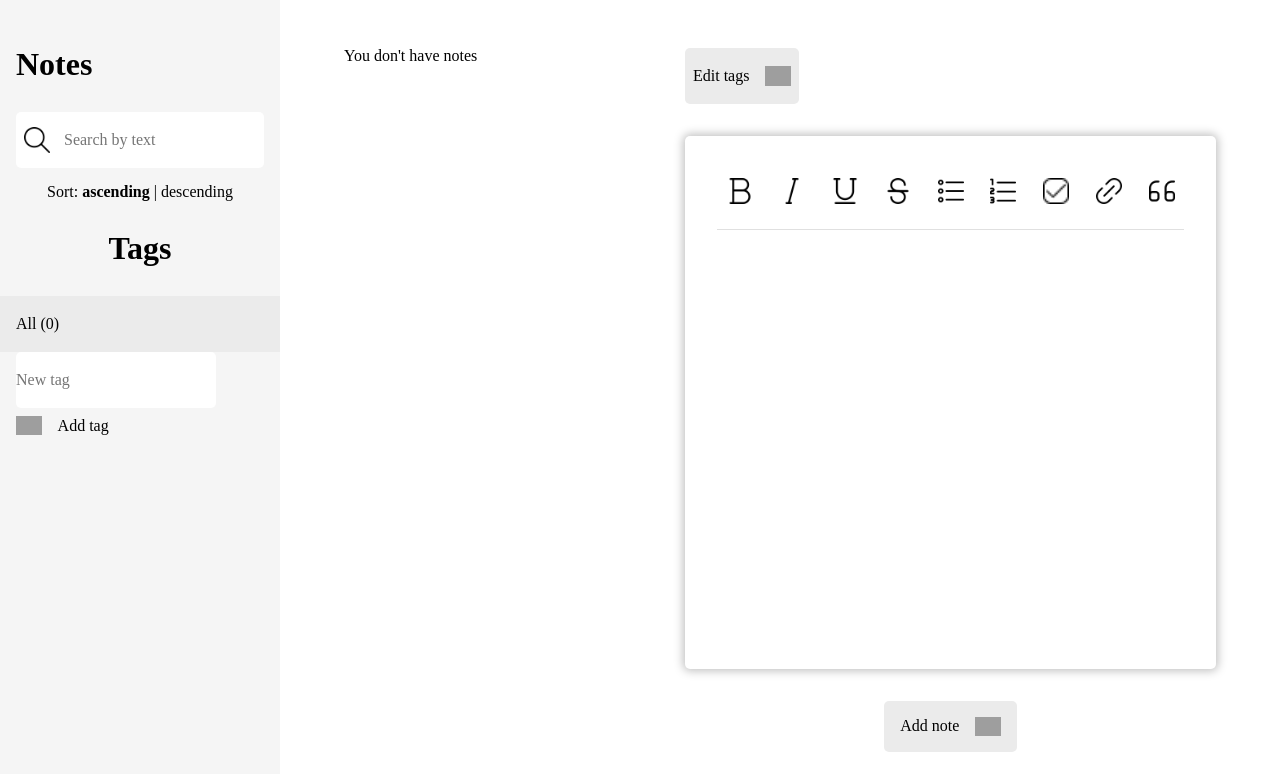
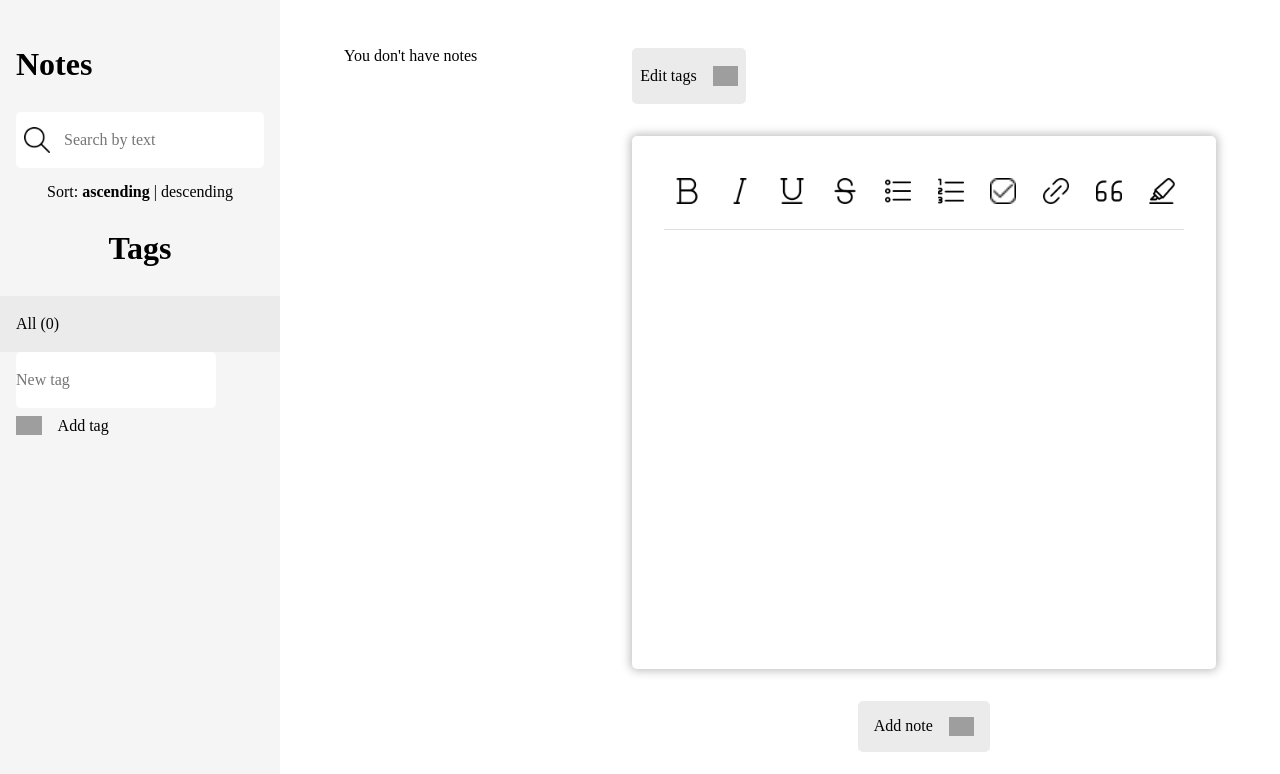
Before and after one commit to danylonikora/notes, a React (Vite) app: page / in a window 1280 px wide. Shown: the top 774 px of the page. Built offline with nearby package versions, Linux system fonts and the light colour scheme; grey boxes are pictures that could not be loaded.

Commit message:
Add highlightning

```diff
--- a/src/components/TextEditor.tsx
+++ b/src/components/TextEditor.tsx
@@ -1,5 +1,6 @@
-import { useEffect, useState } from "react";
+import { useEffect, useState, useRef } from "react";
 import Quill from "quill";
+import ColorPicker, { COLORS } from "./ColorPicker";
 import type { draftState } from "../App";
 import type { NoteT } from "./Note";
 
@@ -11,6 +12,9 @@ type TextEditorProps = {
 
 function TextEditor({ setNotesHTMLAndDelta, note, mode }: TextEditorProps) {
   const [quill, setQuill] = useState<Quill | undefined>();
+  const [showColorPicker, setShowColorPicker] = useState(false);
+
+  const colorSelectRef = useRef<HTMLSelectElement>(null);
 
   useEffect(() => {
     const quill = new Quill(".text-editor__text-area", {
@@ -22,6 +26,7 @@ function TextEditor({ setNotesHTMLAndDelta, note, mode }: TextEditorProps) {
         "list",
         "link",
         "blockquote",
+        "background",
       ],
       modules: {
         toolbar: ".text-editor__toolbar",
@@ -74,6 +79,35 @@ function TextEditor({ setNotesHTMLAndDelta, note, mode }: TextEditorProps) {
         />
         <button className="ql-link button" title="Embedded link" />
         <button className="ql-blockquote button" title="Quote" />
+        <div className="color-picker-container">
+          <button
+            className="ql-background button"
+            title="Highlight"
+            onClick={() => setShowColorPicker(true)}
+          />
+          <select
+            className="ql-background color-select"
+            defaultValue=""
+            ref={colorSelectRef}
+            onClick={() => setShowColorPicker(true)}
+          >
+            <option value="" />
+            {COLORS.map((color) => (
+              <option key={color.name} value={color.hex} />
+            ))}
+          </select>
+          {showColorPicker && (
+            <ColorPicker
+              changeHandler={(value) => {
+                if (!colorSelectRef.current) return;
+                colorSelectRef.current.value = value;
+                colorSelectRef.current.dispatchEvent(new Event("change"));
+                setShowColorPicker(false);
+              }}
+              hideSelf={() => setShowColorPicker(false)}
+            />
+          )}
+        </div>
       </div>
       <div className="text-editor__text-area" />
     </div>
--- a/src/styles/main.scss
+++ b/src/styles/main.scss
@@ -497,6 +497,14 @@ body {
     & .ql-blockquote {
       background-image: url("../assets/quote.png");
     }
+
+    & .ql-background.button {
+      background-image: url("../assets/highlighter.png");
+    }
+
+    & .ql-background.color-select {
+      display: none;
+    }
   }
 
   &__text-area {
@@ -523,6 +531,10 @@ body {
       top: 50%;
     }
   }
+}
+
+.color-picker-container {
+  position: relative;
 }
 
 // # <OverflowField />
```
Also changed, not shown: src/assets/highlighter.png (added).
